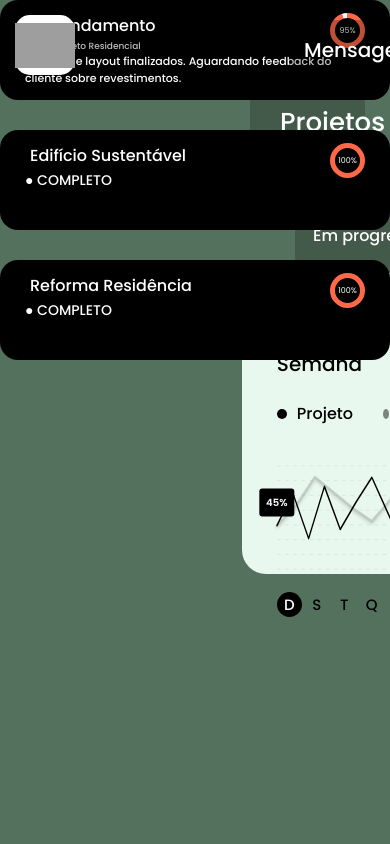
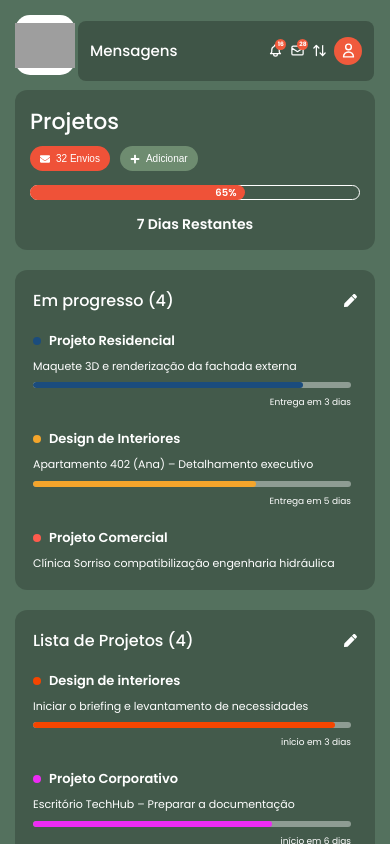
Before and after one commit to KROOQOFC/Front-End-KROOQ, a React (Vite) app in the folder krooq/: page /projetos in a window 390 px wide. Shown: the top 844 px of the page. Built offline with nearby package versions, Linux system fonts and the light colour scheme; no server answers; grey boxes are pictures that could not be loaded.

Commit message:
finalizado a responsividade de projetos e consultoria na central do profissional

```diff
--- a/krooq/src/components/CardEncontrarClientes/CardEncontrarClientes.css
+++ b/krooq/src/components/CardEncontrarClientes/CardEncontrarClientes.css
@@ -89,3 +89,57 @@
   color: #000000;
   flex-shrink: 0;
 }
+@media (max-width: 768px) {
+  .CardCliente {
+    width: 100%;
+    min-height: 145px;
+    padding: 10px;
+    border-radius: 10px;
+  }
+
+  .TopoCardCliente {
+    gap: 8px;
+  }
+
+  .AreaFotoCliente {
+    width: 48px;
+    height: 48px;
+  }
+
+  .AreaFotoCliente img {
+    width: 48px;
+    height: 48px;
+  }
+
+  .StatusCliente {
+    width: 11px;
+    height: 11px;
+    bottom: 2px;
+  }
+
+  .InfoClienteTopo h3 {
+    font-size: 10px;
+  }
+
+  .InfoClienteTopo span {
+    font-size: 8px;
+  }
+
+  .InfoClienteTopo p {
+    font-size: 8px;
+  }
+
+  .DadosCliente {
+    margin-top: 10px;
+    gap: 6px;
+  }
+
+  .DadosCliente p {
+    font-size: 8px;
+    gap: 6px;
+  }
+
+  .DadosCliente svg {
+    font-size: 10px;
+  }
+}
--- a/krooq/src/components/EmProgressoProfissional/EmProgressoProfissional.css
+++ b/krooq/src/components/EmProgressoProfissional/EmProgressoProfissional.css
@@ -114,3 +114,10 @@
 
   font-size: 9px;
 }
+
+@media (max-width: 768px){
+.CardEmProgresso {
+  width: 100%;
+}
+
+}
--- a/krooq/src/components/ListaProjetosProfissional/ListaProjetosProfissional.css
+++ b/krooq/src/components/ListaProjetosProfissional/ListaProjetosProfissional.css
@@ -114,3 +114,10 @@
 
   font-size: 9px;
 }
+
+@media (max-width: 768px){
+.CardListaProjetos {
+  width: 100%;
+}
+
+}
--- a/krooq/src/components/MensagensNavBar/MensagensNavBar.css
+++ b/krooq/src/components/MensagensNavBar/MensagensNavBar.css
@@ -112,29 +112,24 @@
   .ContainerMensagensNavBar {
     width: 75%;
     height: 60px;
-    padding: 0 15px;
-    border-radius: 10px;
-    display: flex;
-  position: absolute;
-  left: 60%;
+    padding: 0 12px;
+    border-radius: 8px;
+    position: static;
   }
 
   .TituloMensagens {
-    font-size: 20px;
+    font-size: 18px;
   }
 
   .AcoesMensagens {
-    gap: 12px;
+    gap: 10px;
   }
 
   .LinhaSeparadora {
     display: none;
   }
 
-  .EmailUsuario {
-    display: none;
-  }
-
+  .EmailUsuario,
   .NomeUsuario {
     display: none;
   }
@@ -145,21 +140,21 @@
 
   .FotoPerfil,
   .PerfilPadrao {
-    width: 36px;
-    height: 36px;
+    width: 34px;
+    height: 34px;
   }
 
   .PerfilPadrao {
-    font-size: 22px;
+    font-size: 20px;
   }
 
   .IconeMensagens {
-    font-size: 20px;
+    font-size: 18px;
   }
 
   .BadgeIcone {
-    width: 14px;
-    height: 14px;
-    font-size: 8px;
+    width: 13px;
+    height: 13px;
+    font-size: 7px;
   }
 }
--- a/krooq/src/components/NavConsultoriaNovosClientes/NavConsultoriaNovosClientes.css
+++ b/krooq/src/components/NavConsultoriaNovosClientes/NavConsultoriaNovosClientes.css
@@ -50,7 +50,7 @@
 
 @media (max-width: 768px) {
   .ConsultoriaCard {
-    width: 100%;
+    width: 80%;
     height: 60px;
     border-radius: 8px;
     margin-top: 10px;
--- a/krooq/src/components/ProgressoProjetos/ProgressoProjetos.css
+++ b/krooq/src/components/ProgressoProjetos/ProgressoProjetos.css
@@ -42,6 +42,7 @@
   font-size: 11px;
   font-weight: 500;
   cursor: pointer;
+  white-space: nowrap;
 }
 
 .BotaoEnvios {
@@ -97,3 +98,66 @@
   margin-top: -5px;
   white-space: nowrap;
 }
+
+/* RESPONSIVO */
+@media (max-width: 768px) {
+  .ContainerQuantidadeProjetos {
+    width: 100%;
+
+    height: auto;
+    padding: 15px;
+
+    display: flex;
+    flex-direction: column;
+    align-items: flex-start;
+    gap: 14px;
+  }
+
+  .QuantidadeProjetoInfo {
+    width: 100%;
+    display: flex;
+    flex-direction: column;
+    gap: 8px;
+  }
+
+  .TituloQuantidadeProjetos {
+    font-size: 22px;
+    margin: 0;
+  }
+
+  .ProjetoBotoes {
+    width: 50%;
+    display: flex;
+    flex-direction: row;
+    gap: 10px;
+    flex-wrap: nowrap;
+  }
+
+  .ProjetoBotoes button {
+    padding: 7px 10px;
+    font-size: 10px;
+    gap: 6px;
+  }
+
+  .ProjetoProgressoArea {
+    width: 100%;
+  }
+
+  .BarraProgressoProjetos {
+    width: 100%;
+    height: 15px;
+    margin-top: 0;
+  }
+
+  .BarraProgressoLaranja {
+    font-size: 10px;
+    padding-right: 8px;
+  }
+
+  .DiasRestantes {
+    width: 100%;
+    font-size: 14px;
+    margin-top: 0;
+    text-align: center;
+  }
+}
--- a/krooq/src/pages/ConsultoriaProfissional/ConsultoriaProfissional.css
+++ b/krooq/src/pages/ConsultoriaProfissional/ConsultoriaProfissional.css
@@ -53,6 +53,7 @@
   gap: 10px;
 }
 
+/* CELULAR */
 @media (max-width: 768px) {
   .ContainerConsultoriaProfissionais {
     min-height: 100vh;
@@ -64,24 +65,80 @@
   }
 
   .AreaNavBarMensagens {
+    width: 70%;
+    margin-left: -38%;
+    top: 10px;
+  }
+
+  .AreaNavBarMensagens .MensagensNavBarConsultoria {
+    width: 100%;
+    height: 48px;
+    padding: 0 10px;
+    border-radius: 8px;
+    position: static;
+  }
+
+  .AreaNavBarMensagens .TituloMensagens {
+    font-size: 15px;
+  }
+
+  .AreaNavBarMensagens .AcoesMensagens {
+    gap: 7px;
+  }
+
+  .AreaNavBarMensagens .IconeMensagens {
+    font-size: 15px;
+  }
+
+  .AreaNavBarMensagens .BadgeIcone {
+    width: 11px;
+    height: 11px;
+    font-size: 6px;
+  }
+
+  .AreaNavBarMensagens .LinhaSeparadora,
+  .AreaNavBarMensagens .NomeUsuario,
+  .AreaNavBarMensagens .EmailUsuario {
+    display: none;
+  }
+
+  .AreaNavBarMensagens .PerfilPadrao,
+  .AreaNavBarMensagens .FotoPerfil {
+    width: 28px;
+    height: 28px;
+  }
+
+  .AreaNavBarMensagens .PerfilPadrao {
+    font-size: 17px;
+  }
+
+  /* ESTILO QUANDO CLICOU NO BOTÃO LARANJA */
+  .AreaNavConsultoriaNovosClientes {
     position: static;
     width: 100%;
-    margin-bottom: 10px;
+    margin-left: 10%;
+    margin-top: 20%;
+    margin-bottom: 12px;
   }
 
-  .AreaNavConsultoriaNovosClientes {
-    position: static;
-    width: 80%;
-    margin: 0 0 8px;
+  /* ESTILO DO CHAT, ANTES DE CLICAR NO BOTÃO */
+  .AreaNavConsultoriaModoChat {
+    margin-top: 0;
     margin-left: 20%;
+    width: 100%;
   }
 
   .AreaCardsClientes {
     position: static;
     width: 100%;
-    display: flex;
-    flex-direction: column;
-    gap: 15px;
+    max-height: calc(100vh - 170px);
+    overflow-y: auto;
+    display: grid;
+    margin-left: 0;
+    grid-template-columns: repeat(2, 1fr);
+    gap: 8px;
+    padding: 0 4px 20px;
+    box-sizing: border-box;
   }
 
   .AreaChatClientes {
--- a/krooq/src/pages/ConsultoriaProfissional/ConsultoriaProfissional.jsx
+++ b/krooq/src/pages/ConsultoriaProfissional/ConsultoriaProfissional.jsx
@@ -98,6 +98,7 @@ function ConsultoriaProfissional() {
   notificacoes={16}
   mensagens={28}
   fotoUsuario=""
+  className="MensagensNavBarConsultoria"
 />
         </div>
       )}
--- a/krooq/src/pages/MeusProjetosProfissional/MeusProjetosProfissional.css
+++ b/krooq/src/pages/MeusProjetosProfissional/MeusProjetosProfissional.css
@@ -58,3 +58,53 @@
   width: 100%;
   z-index: 2;
 }
+@media (max-width: 768px) {
+  .ContainerProjetosProfissional {
+    min-height: 100vh;
+    height: auto;
+    overflow-y: auto;
+    overflow-x: hidden;
+  }
+
+  .AreaNavBarMensagensProjetos {
+    position: absolute;
+    top: 1.3%;
+    left: 20%;
+    right: auto;
+    margin-left: 0;
+    width: 80%;
+  }
+
+  .AreaNavBarMensagensProjetos .ContainerMensagensNavBar {
+    width: 95%;
+    height: 60px;
+  }
+
+  .AreaProgressoProjetos {
+    position: static;
+    width: calc(100% - 30px);
+    margin: 90px auto 0;
+    padding: 0;
+    display: flex;
+    justify-content: center;
+  }
+
+  .AreaEmProgresso,
+  .AreaListaProjetos,
+  .AreaEvolucaoSemanaProjetos,
+  .componentes-projetos-andamento {
+    position: static;
+    width: calc(100% - 30px);
+    margin: 20px auto 0;
+    padding: 0;
+
+    display: flex;
+    justify-content: center;
+  }
+
+  .componentes-projetos-andamento {
+    flex-direction: column;
+    align-items: center;
+    gap: 20px;
+  }
+}
--- a/krooq/src/pages/MeusProjetosProfissional/MeusProjetosProfissional.jsx
+++ b/krooq/src/pages/MeusProjetosProfissional/MeusProjetosProfissional.jsx
@@ -13,7 +13,7 @@ function MeusProjetosProfissional() {
     <section className="ContainerProjetosProfissional">
       <NavegationLateral />
 
-      <div className="AreaNavBarMensagens">
+      <div className="AreaNavBarMensagens AreaNavBarMensagensProjetos">
         <MensagensNavBar
           nomeUsuario="Sofia"
           emailUsuario="sofia@email"
--- a/krooq/src/pages/TarefasProfissional/TarefasProfissional.css
+++ b/krooq/src/pages/TarefasProfissional/TarefasProfissional.css
@@ -73,9 +73,8 @@
   }
 
   .AreaNavBarMensagens {
-    transform: translateX(-50%);
-
-    top: 15px;
+    margin-left: -38%;
+    top: 10px;
   }
 
   .AreaTarefasResumo {
```
Lines whose indentation alone changed are shown as unchanged.
